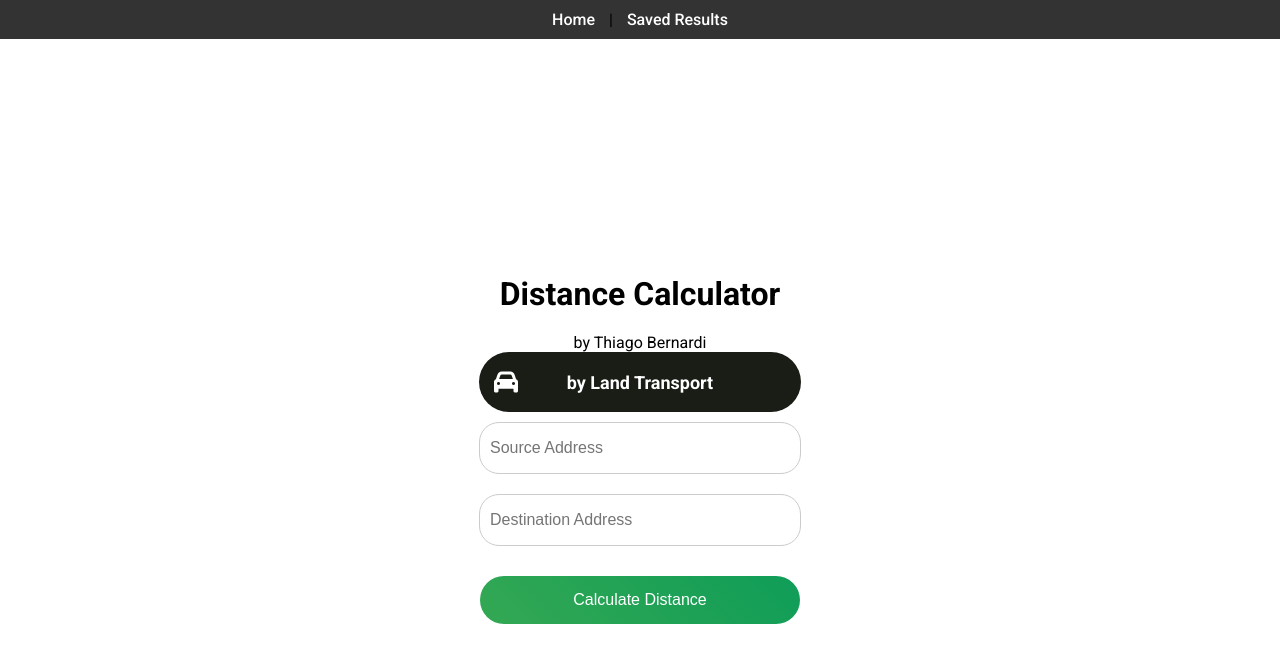
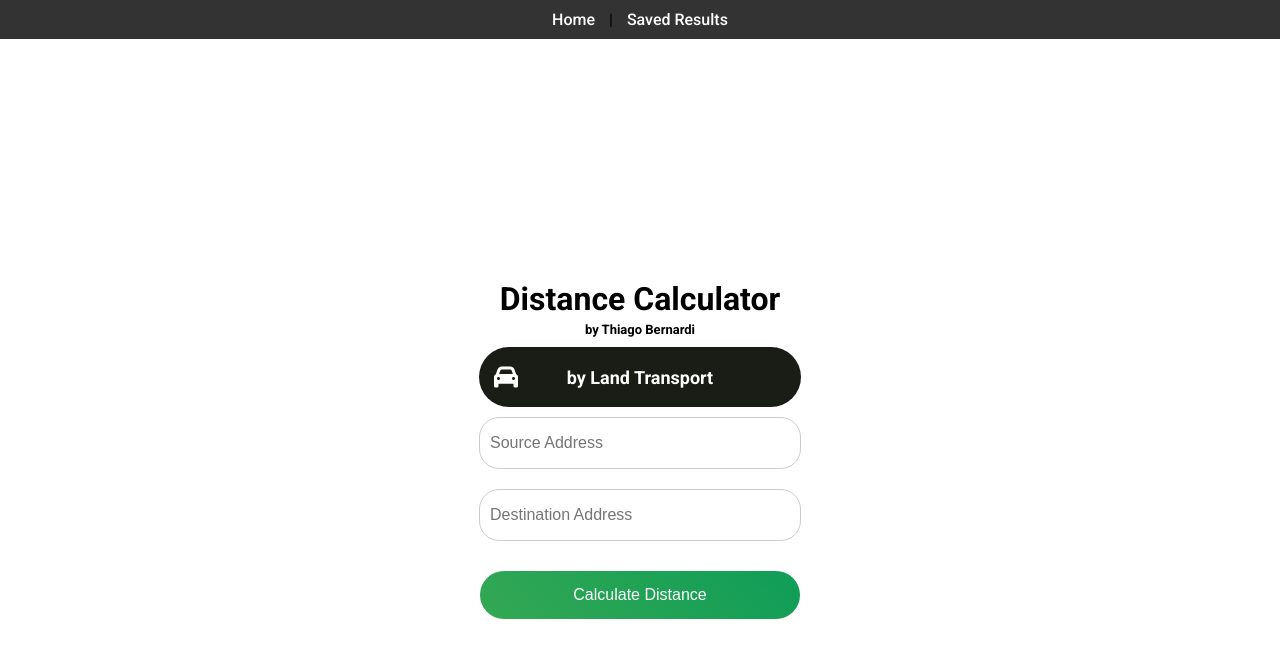
Before and after one commit to copocaneta/bain-delivery-application-challenge, a Next.js app: page / in a window 1280 px wide. Shown: the top 662 px of the page. Built offline with nearby package versions, Linux system fonts and the light colour scheme.

Commit message:
refactor: styling my name

```diff
--- a/app/page.css
+++ b/app/page.css
@@ -112,3 +112,10 @@ h1 {
     border-radius: 4px;
     text-align: left;
 }
+
+.author {
+    font-size: 13px;
+    font-weight: bolder;
+    margin-top: -16px;
+    margin-bottom: 10px;
+}
```
